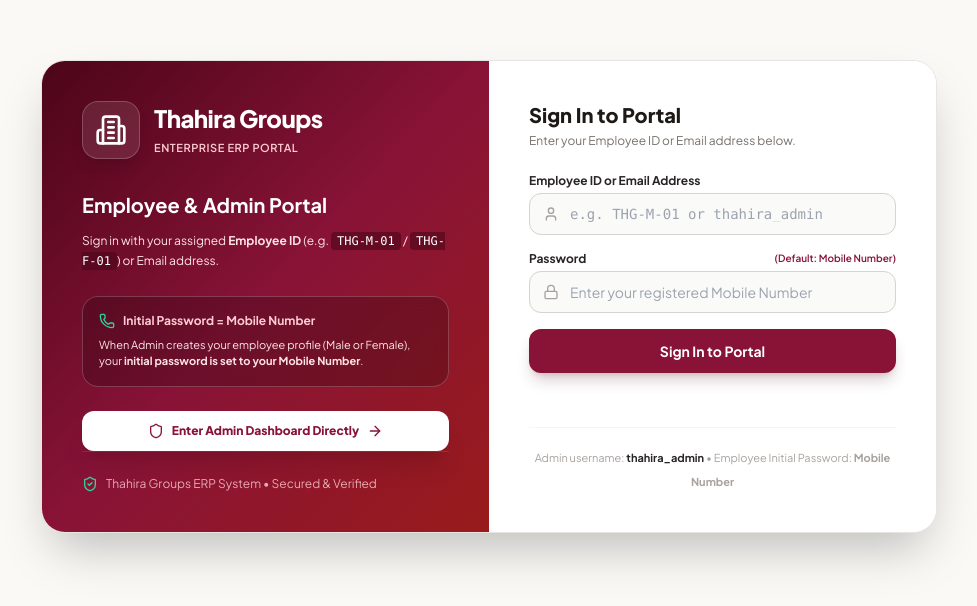
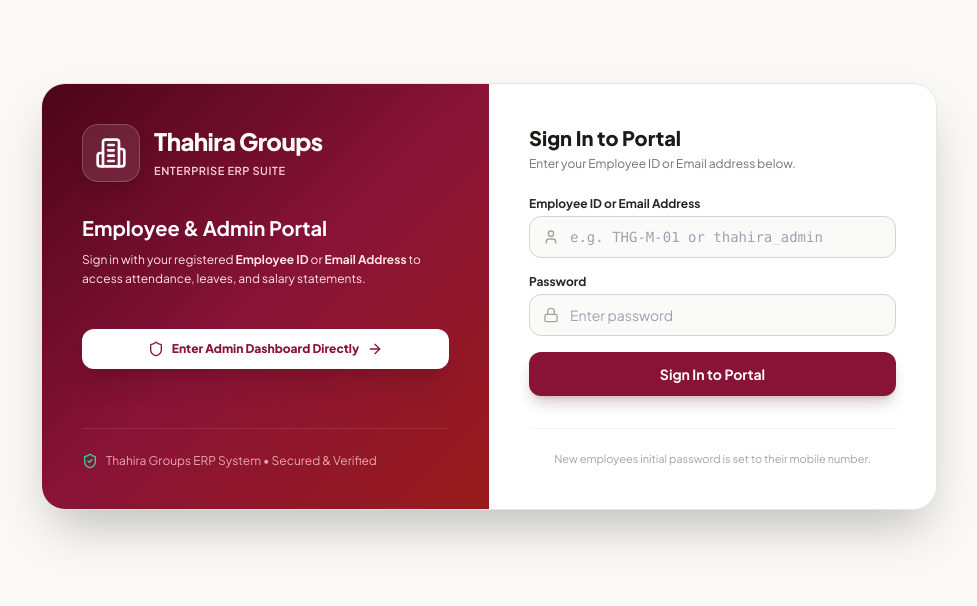
Before and after one commit to anishrs333/Dahera-groups, a React (Vite) app in the folder frontend/: page / in a window 1280 px wide. Shown: the part 104-710 px from the top of the page, without its empty margins (151-1128 px from the left). Built offline with nearby package versions, Linux system fonts and the light colour scheme.

Commit message:
fix: resolve password field validation in user creation serializer

```diff
--- a/frontend/src/components/AdminDashboard.jsx
+++ b/frontend/src/components/AdminDashboard.jsx
@@ -137,6 +137,9 @@ export const AdminDashboard = ({ subTab = 'admin-dashboard', darkMode = false })
         email: formattedEmail,
         phone: (newEmp.phone || '').trim()
       };
+      if (!payload.password || !payload.password.trim()) {
+        delete payload.password;
+      }
       await api.post('/users/employees/', payload);
       setShowAddModal(false);
       fetchData();
@@ -660,7 +663,7 @@ export const AdminDashboard = ({ subTab = 'admin-dashboard', darkMode = false })
               <div className="grid grid-cols-2 gap-3">
                 <div>
                   <label className="block text-stone-700 font-bold mb-1">
-                    Mobile Number <span className="text-rose-800 font-semibold">(Initial Password)</span>
+                    Mobile Number <span className="text-stone-500 font-normal">(Initial Password)</span>
                   </label>
                   <input
                     type="text"
@@ -681,10 +684,6 @@ export const AdminDashboard = ({ subTab = 'admin-dashboard', darkMode = false })
                     className="w-full p-2.5 bg-stone-50 border border-stone-300 rounded-xl text-stone-900"
                   />
                 </div>
-              </div>
-
-              <div className="p-3 bg-rose-50 border border-rose-200 rounded-xl text-[11px] text-rose-900 font-medium">
-                💡 <strong>Beginner Note:</strong> The employee's <strong>Mobile Number</strong> will be set as their initial password for portal login.
               </div>
 
               <div>
--- a/frontend/src/components/Login.jsx
+++ b/frontend/src/components/Login.jsx
@@ -1,6 +1,6 @@
 import React, { useState } from 'react';
 import { useAuth } from '../context/AuthContext';
-import { Building2, Lock, User, ShieldCheck, AlertCircle, Phone, ArrowRight, Shield } from 'lucide-react';
+import { Building2, Lock, User, ShieldCheck, AlertCircle, ArrowRight, Shield } from 'lucide-react';
 
 export const Login = () => {
   const { login, loginDirectly } = useAuth();
@@ -16,8 +16,8 @@ export const Login = () => {
     try {
       await login(username, password);
     } catch (err) {
-      setError(err.response?.data?.detail || 'Invalid login credentials. Please check your Employee ID / Email and Password (Initial Password is your Mobile Number).');
-    } fiudnally: {
+      setError(err.response?.data?.detail || 'Invalid login credentials. Please verify your Employee ID / Email and Password.');
+    } finally {
       setLoading(false);
     }
   };
@@ -38,7 +38,7 @@ export const Login = () => {
     <div className="min-h-screen bg-[#FAF9F6] flex items-center justify-center p-4 relative font-['Plus_Jakarta_Sans',sans-serif]">
       <div className="max-w-4xl w-full grid grid-cols-1 md:grid-cols-2 bg-white border border-stone-200 rounded-3xl shadow-2xl overflow-hidden">
 
-        {/* Left Side: Brand Overview & Instant Admin Access */}
+        {/* Left Side: Clean Executive Brand & Admin Portal Access */}
         <div className="p-8 md:p-10 bg-gradient-to-br from-[#4C0519] via-[#881337] to-[#991B1B] text-white flex flex-col justify-between">
           <div>
             <div className="flex items-center gap-3.5 mb-8">
@@ -47,25 +47,14 @@ export const Login = () => {
               </div>
               <div>
                 <h1 className="text-2xl font-black tracking-tight">Thahira Groups</h1>
-                <span className="text-[11px] font-semibold text-rose-200 tracking-wider uppercase">Enterprise ERP Portal</span>
+                <span className="text-[11px] font-semibold text-rose-200 tracking-wider uppercase">Enterprise ERP Suite</span>
               </div>
             </div>
 
-            <h2 className="text-xl font-bold mb-3">Employee & Admin Portal</h2>
-            <p className="text-rose-100 text-xs leading-relaxed mb-6">
-              Sign in with your assigned <strong>Employee ID</strong> (e.g. <code className="bg-rose-950/60 px-1.5 py-0.5 rounded text-white">THG-M-01</code> / <code className="bg-rose-950/60 px-1.5 py-0.5 rounded text-white">THG-F-01</code>) or Email address.
+            <h2 className="text-xl font-bold mb-2">Employee & Admin Portal</h2>
+            <p className="text-rose-100 text-xs leading-relaxed mb-8">
+              Sign in with your registered <strong>Employee ID</strong> or <strong>Email Address</strong> to access attendance, leaves, and salary statements.
             </p>
-
-            {/* Initial Password Note */}
-            <div className="bg-black/20 backdrop-blur border border-white/20 p-4 rounded-2xl mb-4 space-y-2">
-              <div className="flex items-center gap-2 text-rose-200 font-bold text-xs">
-                <Phone className="w-4 h-4 text-emerald-400" />
-                <span>Initial Password = Mobile Number</span>
-              </div>
-              <p className="text-[11px] text-rose-100">
-                When Admin creates your employee profile (Male or Female), your <strong>initial password is set to your Mobile Number</strong>.
-              </p>
-            </div>
 
             {/* Direct Admin Access Button */}
             <div className="pt-2">
@@ -75,7 +64,7 @@ export const Login = () => {
                 disabled={loading}
                 className="w-full bg-white hover:bg-rose-50 text-[#881337] font-black py-3 px-4 rounded-xl text-xs transition-all shadow-xl flex items-center justify-center gap-2"
               >
-                <Shield className="w-4 h-4" />
+                <Shield className="w-4 h-4 text-rose-900" />
                 <span>Enter Admin Dashboard Directly</span>
                 <ArrowRight className="w-4 h-4" />
               </button>
@@ -122,10 +111,7 @@ export const Login = () => {
               </div>
 
               <div>
-                <div className="flex justify-between items-center mb-1">
-                  <label className="block text-xs font-bold text-stone-800">Password</label>
-                  <span className="text-[10px] text-rose-900 font-semibold">(Default: Mobile Number)</span>
-                </div>
+                <label className="block text-xs font-bold text-stone-800 mb-1">Password</label>
                 <div className="relative">
                   <Lock className="w-4 h-4 text-stone-400 absolute left-3.5 top-1/2 -translate-y-1/2" />
                   <input
@@ -133,7 +119,7 @@ export const Login = () => {
                     required
                     value={password}
                     onChange={(e) => setPassword(e.target.value)}
-                    placeholder="Enter your registered Mobile Number"
+                    placeholder="Enter password"
                     className="w-full bg-stone-50 border border-stone-300 rounded-xl pl-10 pr-4 py-2.5 text-sm text-stone-900 focus:outline-none focus:border-[#881337]"
                   />
                 </div>
@@ -151,7 +137,7 @@ export const Login = () => {
 
           <div className="mt-8 pt-4 border-t border-stone-100 text-center">
             <span className="text-[11px] text-stone-400">
-              Admin username: <strong className="text-stone-800">thahira_admin</strong> • Employee Initial Password: <strong>Mobile Number</strong>
+              New employees initial password is set to their mobile number.
             </span>
           </div>
         </div>
```
Also changed, not shown: 1 other file (tests, documents, lock files or other folders).
